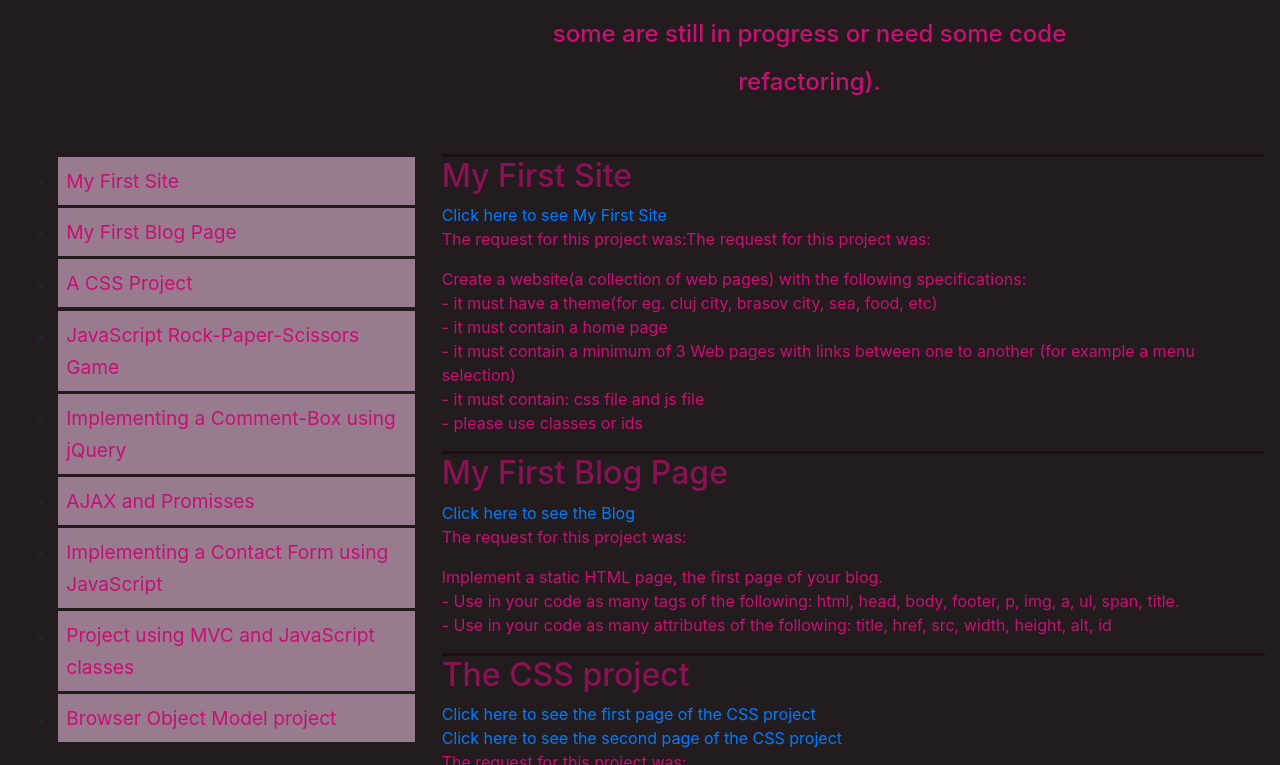
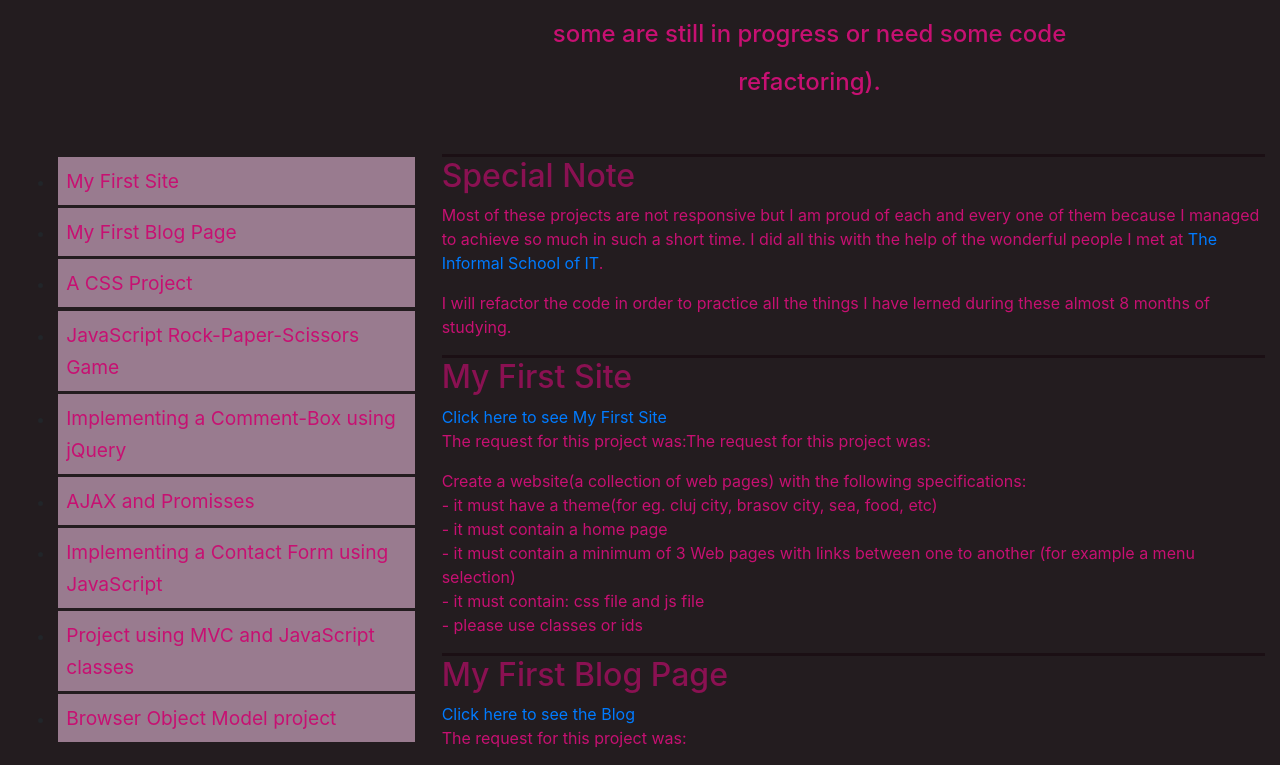
Before and after one commit to DianaAgata/proiecte, a plain HTML site: page online-cv/interests.html in a window 1280 px wide. Shown: the part 335-1100 px from the top of the page. Drawn offline with nearby package versions, Linux system fonts and the light colour scheme; a script that the page names is missing.

Commit message:
special note

```diff
--- a/online-cv/interests.html
+++ b/online-cv/interests.html
@@ -72,6 +72,12 @@
                 </ul>
             </aside>
             <main class="col-sm-8">
+                <section>
+                    <h2>Special Note</h2>
+                    <p> Most of these projects are not responsive but I am proud of each and every one of them because I managed to achieve so much in such a short time. I did all this with the help of the wonderful people I met at <a href="https://scoalainformala.ro/">The Informal School of IT</a>.</p>
+                    <p>I will refactor the code in order to practice all the things I have lerned during these almost 8 months of studying.</p>
+
+                </section>
                 <section id="site">
                     <h2>My First Site</h2>
                     <a href="https://dianaagata.github.io/proiecte/site/index.html" target="_blank">Click here to see My First Site</a>
```
